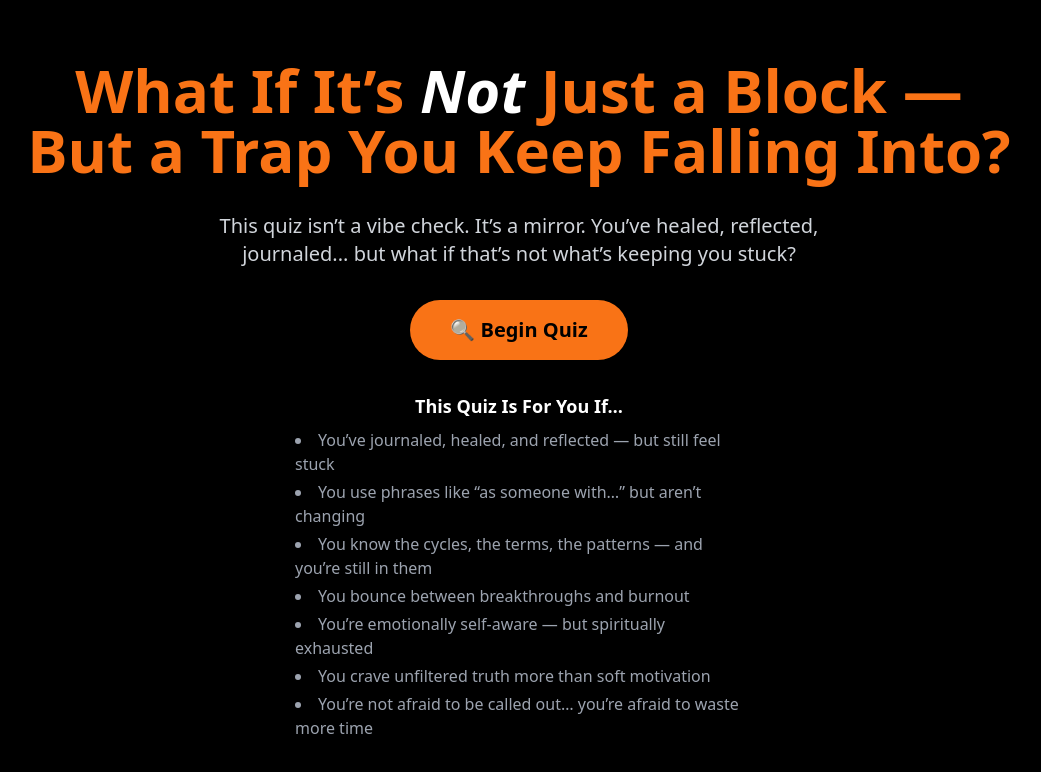
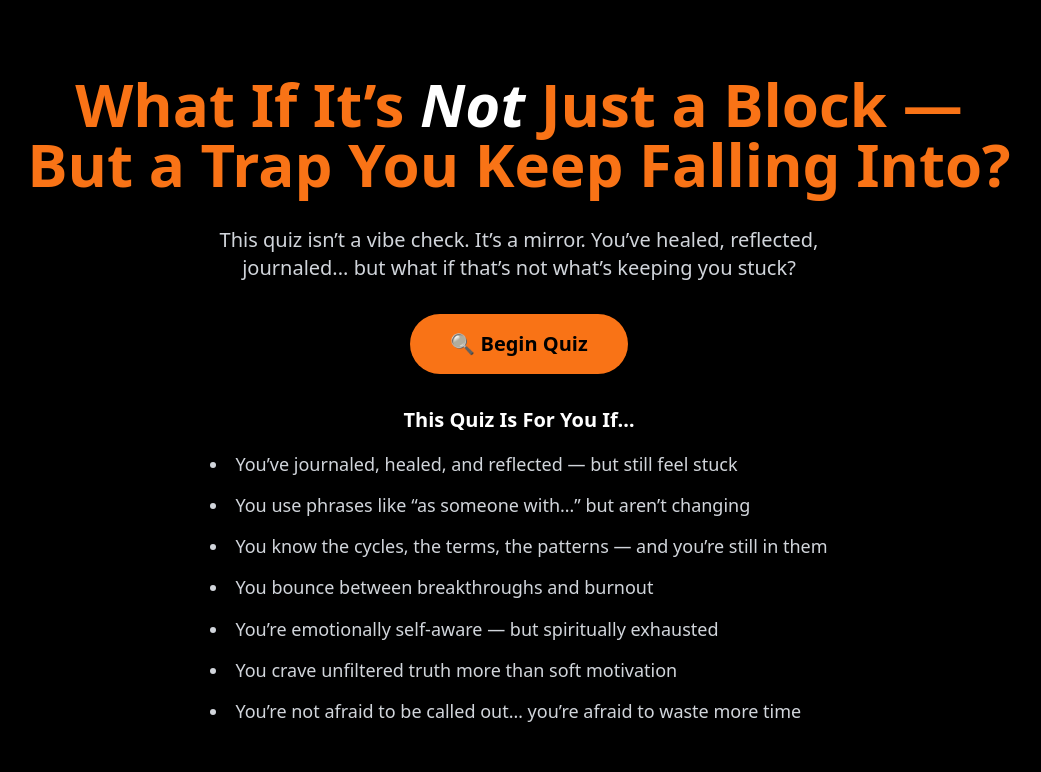
Before and after one commit to wholesoulworks/breakthrough-quiz, a React (Vite) app: page / in a window 1280 px wide. Shown: the top 772 px of the page, without its empty margins (121-1162 px from the left). Built offline with nearby package versions, Linux system fonts and the light colour scheme.

Commit message:
Update App.jsx

```diff
--- a/src/App.jsx
+++ b/src/App.jsx
@@ -29,9 +29,9 @@ function App() {
     🔍 Begin Quiz
   </button>
 
-  <div className="mt-10 text-left text-gray-400 text-sm md:text-base">
-    <h2 className="text-white font-semibold text-center mb-2 text-base md:text-lg">This Quiz Is For You If…</h2>
-    <ul className="list-disc list-inside space-y-1 max-w-md mx-auto">
+<div className="mt-12 text-left text-gray-300 text-base md:text-lg">
+  <h2 className="text-white font-semibold text-center mb-4 text-lg md:text-xl">This Quiz Is For You If…</h2>
+  <ul className="list-disc list-inside space-y-3 max-w-2xl mx-auto font-medium leading-relaxed">
     <li>You’ve journaled, healed, and reflected — but still feel stuck</li>
     <li>You use phrases like “as someone with…” but aren’t changing</li>
     <li>You know the cycles, the terms, the patterns — and you’re still in them</li>
@@ -41,6 +41,7 @@ function App() {
     <li>You’re not afraid to be called out… you’re afraid to waste more time</li>
   </ul>
 </div>
+
 </section>
       )}
 
```
Lines whose indentation alone changed are shown as unchanged.
